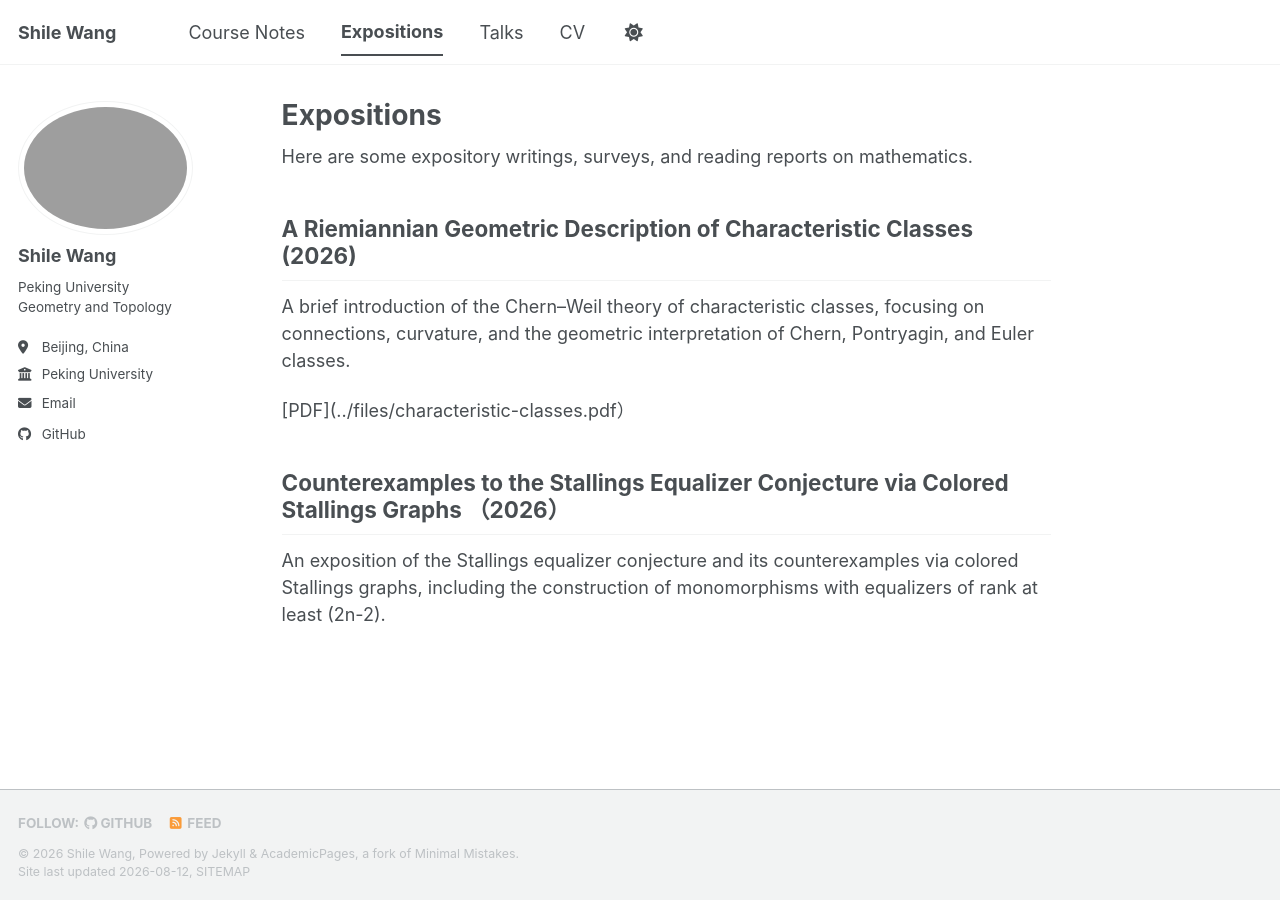
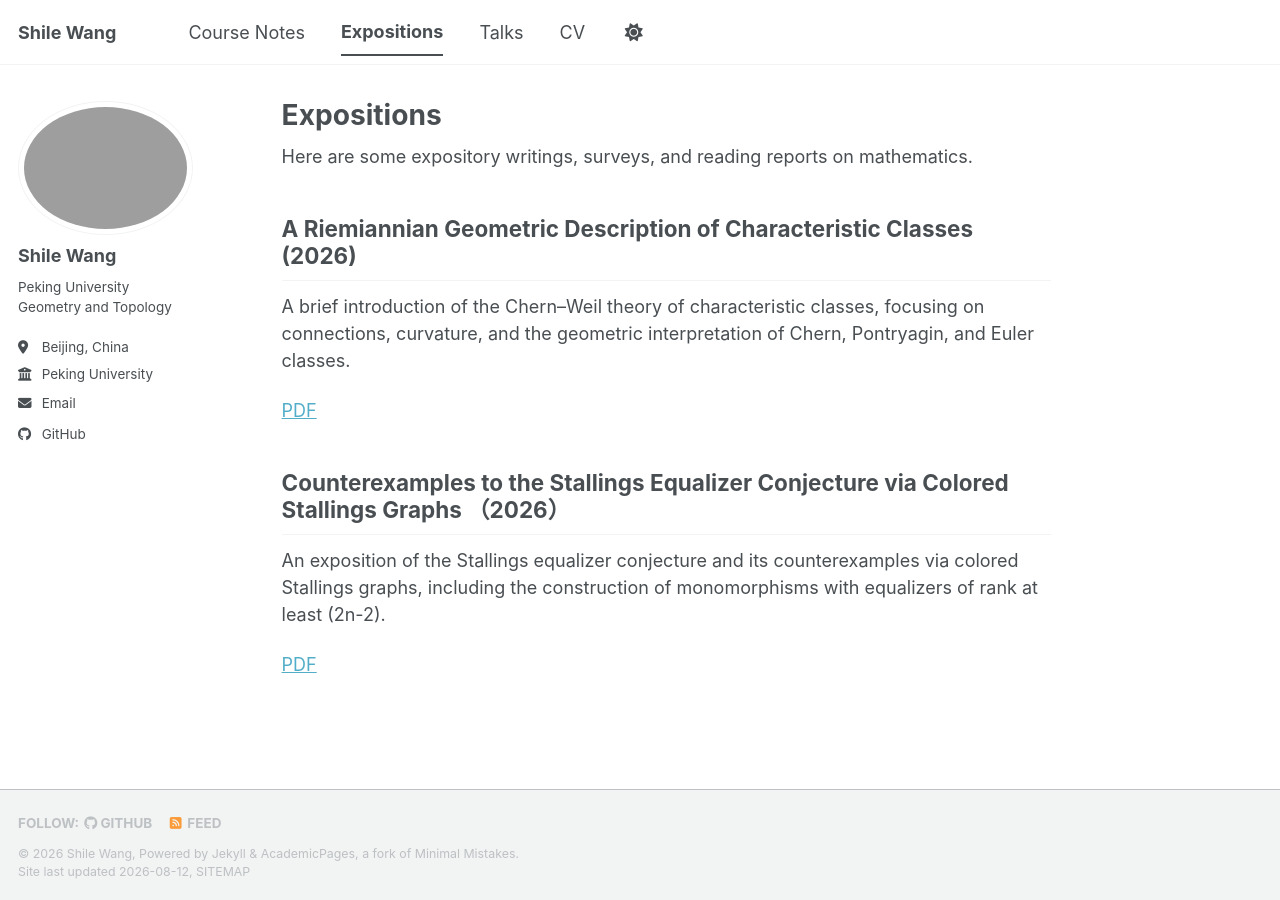
Before and after one commit to shilewang/shilewang.github.io, a Jekyll site: the page built from _pages/expositions.md, in a window 1280 px wide. Built offline with Jekyll 4.4.1, drawn with Linux system fonts in a browser that asks for light colours; a style sheet for code colours, icons or effects is not loaded.

Commit message:
Update expositions.md

```diff
--- a/_pages/expositions.md
+++ b/_pages/expositions.md
@@ -10,8 +10,10 @@ Here are some expository writings, surveys, and reading reports on mathematics.
 
 A brief introduction of the Chern–Weil theory of characteristic classes, focusing on connections, curvature, and the geometric interpretation of Chern, Pontryagin, and Euler classes.
 
-[PDF](../files/characteristic-classes.pdf）
+[PDF](../files/characteristic-classes.pdf)
 
 ## Counterexamples to the Stallings Equalizer Conjecture via Colored Stallings Graphs （2026）
 
 An exposition of the Stallings equalizer conjecture and its counterexamples via colored Stallings graphs, including the construction of monomorphisms with equalizers of rank at least \(2n-2\).
+
+[PDF](../files/counterexamples-stallings-equalizer.pdf)
```
